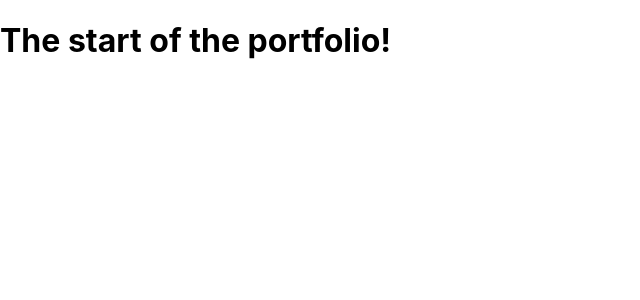
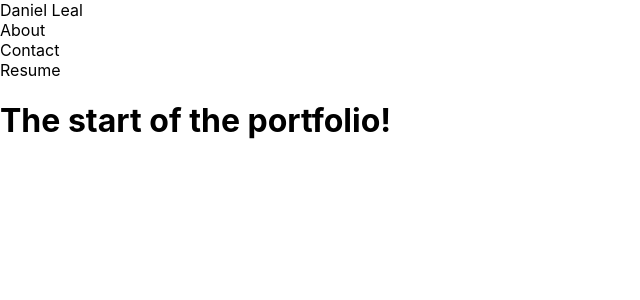
Before and after one commit to leal10/devportfolio, a Next.js app: page / in a window 1280 px wide. Shown: the top 300 px of the page, without its empty margins (0-640 px from the left). Built offline with nearby package versions, Linux system fonts and the light colour scheme.

Commit message:
started the Navbar component

```diff
--- /dev/null
+++ b/components/Navbar.js
@@ -0,0 +1,13 @@
+function Navbar() {
+  return (
+    <div className="navbarContainer">
+      <div>Daniel Leal</div>
+      <div>About</div>
+      <div>Contact</div>
+      <div></div>
+      <div>Resume</div>
+    </div>
+  )
+}
+
+export default Navbar
--- a/pages/index.js
+++ b/pages/index.js
@@ -1,10 +1,12 @@
 import Head from 'next/head'
 import Image from 'next/image'
 import styles from '../styles/Home.module.css'
+import Navbar from '../components/Navbar'
 
 function Home() {
   return (
     <div>
+      <Navbar />
       <h1>The start of the portfolio! </h1>
     </div>
   )
```
Also changed, not shown: styles/Navbar.module.css (added).
